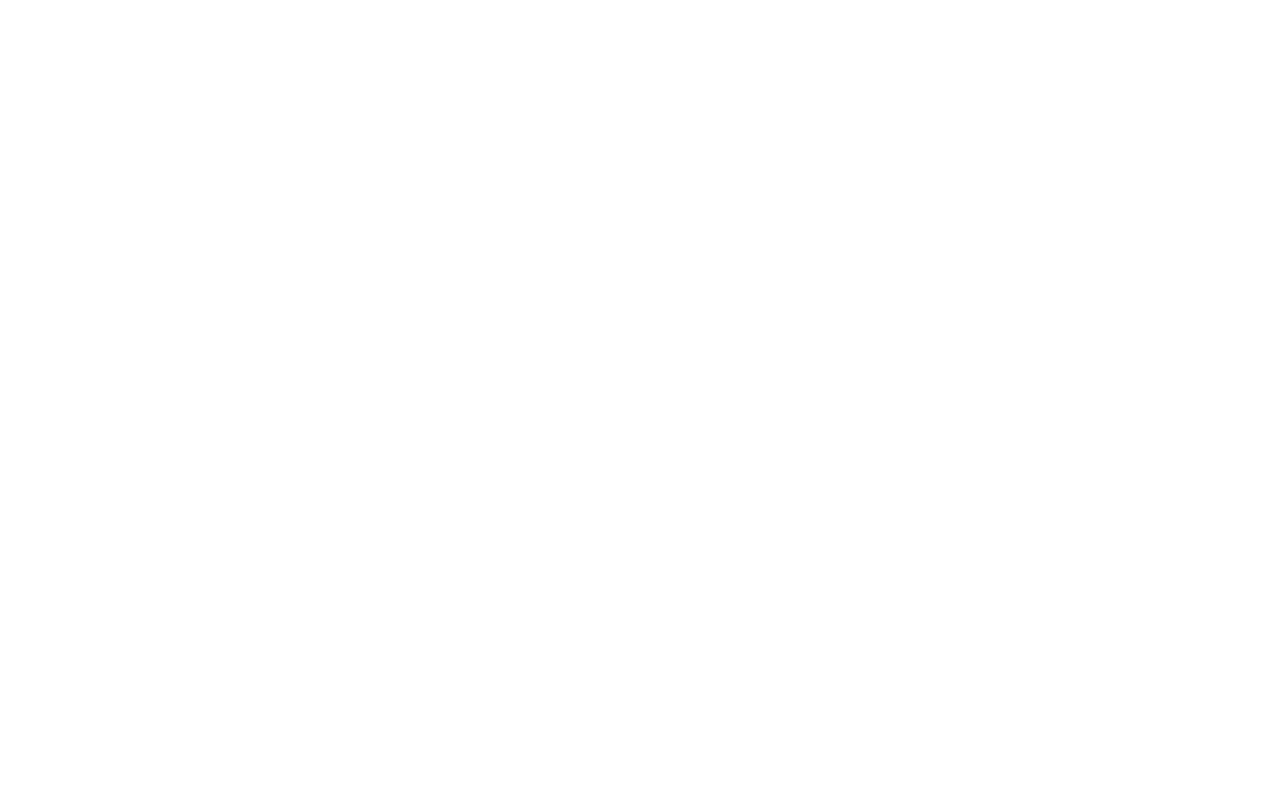
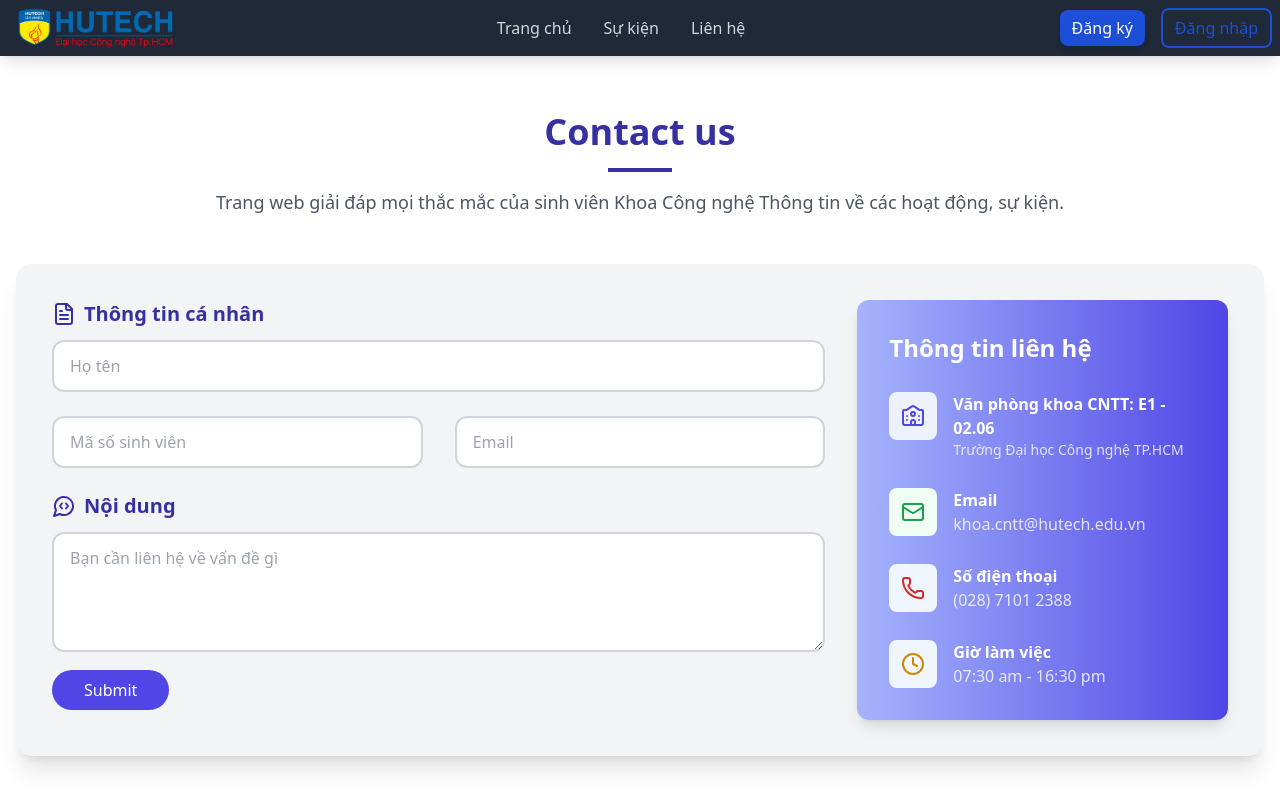
Before and after one commit to duckhanh696824/event-management-project, a React (Create React App) app: page /contact in a window 1280 px wide. Before the commit this address had no page. Shown: the top 800 px of the page. Built offline with nearby package versions, Linux system fonts and the light colour scheme.

Commit message:
Add contact page for user

```diff
--- /dev/null
+++ b/src/components/contact/ContactForm.jsx
@@ -0,0 +1,142 @@
+import { Clock, FileText, MailIcon, MessageCircleCode, Phone, UniversityIcon } from 'lucide-react';
+import React from 'react';
+
+const ContactForm = () => {
+  return (
+    <section className="contact py-14" data-scroll-index="6">
+      <div className="container mx-auto px-4">
+        <div className="text-center">
+          <h3 className="text-4xl font-bold mb-4 text-indigo-800">Contact us</h3>
+          <span className="block w-16 h-1 bg-gray-800 mx-auto mb-4 bg-indigo-800"></span>
+          <p className="text-gray-600 text-lg">
+            Trang web giải đáp mọi thắc mắc của sinh viên Khoa Công nghệ Thông tin về các hoạt động, sự kiện.
+          </p>
+        </div>
+        <div className="mt-12 grid grid-cols-1 lg:grid-cols-3 gap-8 bg-gray-100 p-9 rounded-2xl shadow-xl">
+          <div className="lg:col-span-2">
+            <form id="contact_form">
+            <div className="flex items-center text-indigo-800 mb-3 gap-2">
+                <FileText className="w-6 h-6" />
+                <h3 className="text-xl font-semibold">Thông tin cá nhân</h3>
+            </div>
+                <input
+                  type="text"
+                  id="your_name"
+                  className="w-full px-4 py-3 border-2 border-gray-300 rounded-xl focus:outline-none focus:border-indigo-500 focus:ring-2 focus:ring-indigo-100 mb-6"
+                  name="full-name"
+                  placeholder="Họ tên"
+                  required
+                />
+              <div className="grid grid-cols-1 md:grid-cols-2 gap-8 mb-6">
+                <input
+                  type="text"
+                  id="your_name"
+                  className="w-full px-4 py-3 border-2 border-gray-300 rounded-xl focus:outline-none focus:border-indigo-500 focus:ring-2 focus:ring-indigo-100"
+                  name="full-name"
+                  placeholder="Mã số sinh viên"
+                  required
+                />
+                <input
+                  type="email"
+                  id="email"
+                  className="w-full px-4 py-3 border-2 border-gray-300 rounded-xl focus:outline-none focus:border-indigo-500 focus:ring-2 focus:ring-indigo-100"
+                  name="email"
+                  placeholder="Email"
+                  required
+                />
+              </div>
+              <div className="flex items-center text-indigo-800 mb-3 gap-2">
+                <MessageCircleCode className="w-6 h-6" />
+                <h3 className="text-xl font-semibold">Nội dung</h3>
+            </div>
+              {/* <input
+                type="text"
+                id="subject"
+                className="form-input h-10 px-4 bg-white border border-gray-300 rounded-full mb-4 transition-all"
+                name="subject"
+                placeholder="Subject"
+              /> */}
+              <textarea
+                className="w-full px-4 py-3 border-2 border-gray-300 rounded-xl min-h-[120px] focus:outline-none focus:border-indigo-500 focus:ring-2 focus:ring-indigo-100"
+                id="message"
+                placeholder="Bạn cần liên hệ về vấn đề gì"
+                name="message"
+              ></textarea>
+              <button
+                className="py-2 px-8 inline-block text-white rounded-full bg-indigo-600 cursor-pointer mt-3 hover:bg-indigo-700 transition-all"
+                type="submit"
+                name="button"
+              >
+                Submit
+              </button>
+            </form>
+          </div>
+          <div className="contact-info p-8 rounded-xl bg-gradient-to-l from-indigo-600 to-indigo-300 text-white shadow-lg">
+          <h2 className="text-2xl font-bold text-white-800 mb-7 flex items-center">
+                Thông tin liên hệ
+              </h2>
+              <div className="space-y-4">
+                <div className="flex items-start space-x-4 mb-7">
+                  <div className="bg-indigo-50 p-3 rounded-lg">
+                    <UniversityIcon className="w-6 h-6 text-indigo-600" />
+                  </div>
+                  <div>
+                    <p className="font-semibold text-white-800">
+                      Văn phòng khoa CNTT: E1 - 02.06
+                    </p>
+                    <p className="text-white/80 text-sm">
+                      Trường Đại học Công nghệ TP.HCM
+                    </p>
+                  </div>
+                </div>
+            </div>
+            <div className="flex items-start space-x-4 mb-7">
+                <div className="bg-green-50 p-3 rounded-lg">
+                <MailIcon className="w-6 h-6 text-green-600" />
+                </div>
+                <div>
+                <p className="font-semibold text-white-800">Email</p>
+                <a
+                    href="mailto:contact@uit.edu.vn"
+                    className="text-white/80 hover:text-indigo-800 transition-colors"
+                >
+                    khoa.cntt@hutech.edu.vn
+                </a>
+                </div>
+            </div>
+            <div className="flex items-start space-x-4 mb-7">
+                <div className="bg-blue-50 p-3 rounded-lg">
+                <Phone className="w-6 h-6 text-red-600" />
+                </div>
+                <div>
+                <p className="font-semibold text-white-800">Số điện thoại</p>
+                <a
+                    href="tel:+84123456789"
+                    className="text-white/80 hover:text-indigo-800 transition-colors"
+                >
+                    (028) 7101 2388
+                </a>
+                </div>
+            </div>
+            <div className="flex items-start space-x-4">
+                <div className="bg-blue-50 p-3 rounded-lg">
+                <Clock className="w-6 h-6 text-yellow-600" />
+                </div>
+                <div>
+                <p className="font-semibold text-white-800">Giờ làm việc</p>
+                <a
+                    // href="tel:+84123456789"
+                    className="text-white/80 text-base"
+                >
+                    07:30 am - 16:30 pm
+                </a>
+                </div>
+            </div>
+          </div>
+        </div>
+      </div>
+    </section>
+  );
+};
+
+export default ContactForm;
--- /dev/null
+++ b/src/pages/user/Contact.tsx
@@ -0,0 +1,16 @@
+import React from "react";
+import Header from "components/common/Header";
+import Footer from "components/common/Footer";
+import ContactForm from "components/contact/ContactForm";
+
+const Contact = () => {
+    return (
+        <div className="flex flex-col min-h-screen">
+        <Header></Header>
+        <ContactForm />
+        <Footer />
+      </div>
+    );
+};
+
+export default Contact;
--- a/src/routes/AppRoutes.tsx
+++ b/src/routes/AppRoutes.tsx
@@ -1,4 +1,5 @@
 import LoginPage from "pages/login/Login";
+import Contact from "pages/user/Contact";
 import Home from "pages/user/Home";
 import React from "react";
 import { Routes, Route } from "react-router-dom";
@@ -9,6 +10,7 @@
     <Routes>
       <Route path="/" element={<Home />} />
       <Route path="/login" element={<LoginPage/>} />
+      <Route path="/contact" element={<Contact/>} />
     </Routes>
   );
 };
```
